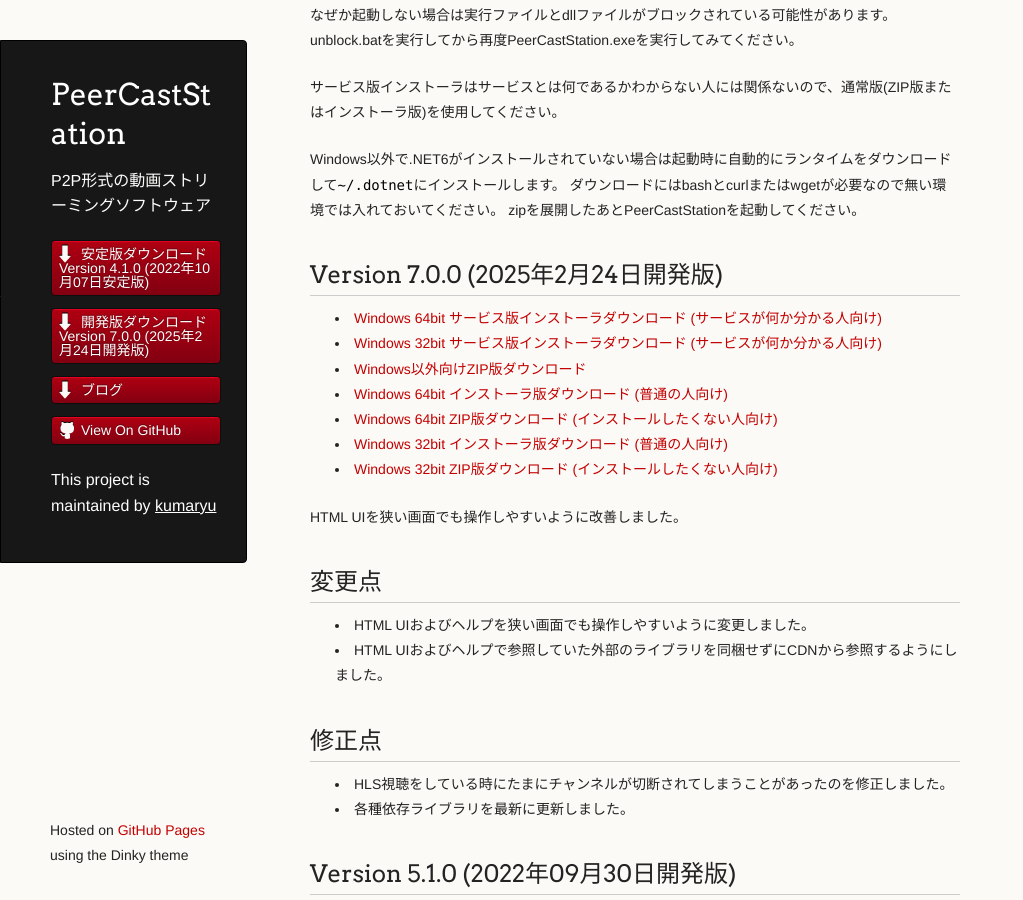
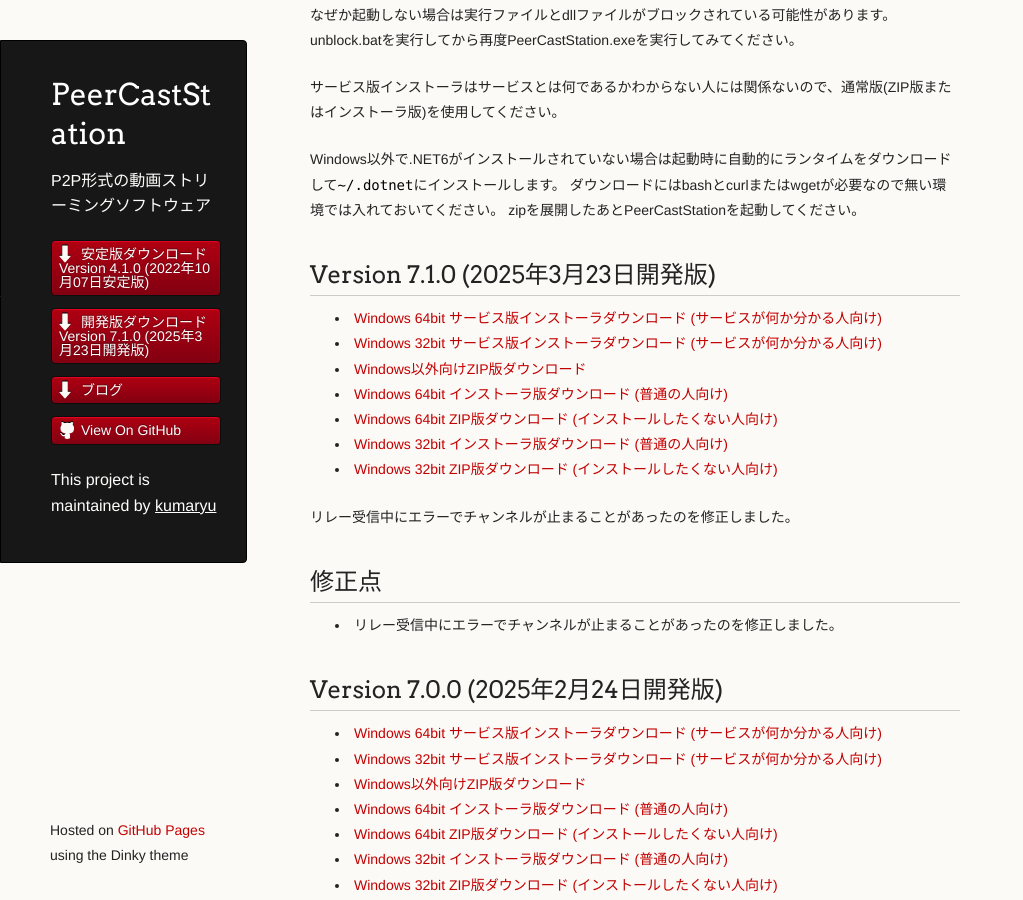
Before and after one commit to kumaryu/peercaststation, a Jekyll site: the page built from download-dev.mkd, in a window 1280 px wide and 900 px high, scrolled down 457 px. Shown: the whole window, without its empty margins (0-1023 px from the left). Built offline with Jekyll 4.4.1, drawn with Linux system fonts in a browser that asks for light colours.

Commit message:
bumped version up to 7.1.0.

```diff
--- a/_data/releasenotes.yml
+++ b/_data/releasenotes.yml
@@ -1,4 +1,45 @@
 ---
+- name: Version 7.1.0 (2025年3月23日開発版)
+  version: 7.1.0
+  channel: dev2
+  notes: |
+    リレー受信中にエラーでチャンネルが止まることがあったのを修正しました。
+
+    ## 修正点
+    * リレー受信中にエラーでチャンネルが止まることがあったのを修正しました。
+
+  date: 2025-03-23T23:00:00+09:00
+  url: https://www.pecastation.org/files/PeerCastStation-7.0.0-any.zip
+  enclosures:
+    - platform: win-x64
+      type: serviceinstaller
+      length: 32830339
+      url: https://www.pecastation.org/files/PecaStationd-7.1.0-x64.msi
+    - platform: win-x86
+      type: serviceinstaller
+      length: 30143333
+      url: https://www.pecastation.org/files/PecaStationd-7.1.0-x86.msi
+    - platform: any
+      type: archive
+      length: 1930886
+      url: https://www.pecastation.org/files/PeerCastStation-7.1.0-any.zip
+    - platform: win-x64
+      type: installer
+      length: 107331683
+      url: https://www.pecastation.org/files/PeerCastStation-7.1.0-x64.msi
+    - platform: win-x64
+      type: archive
+      length: 71453939
+      url: https://www.pecastation.org/files/PeerCastStation-7.1.0-x64.zip
+    - platform: win-x86
+      type: installer
+      length: 94044243
+      url: https://www.pecastation.org/files/PeerCastStation-7.1.0-x86.msi
+    - platform: win-x86
+      type: archive
+      length: 66232467
+      url: https://www.pecastation.org/files/PeerCastStation-7.1.0-x86.zip
+
 - name: Version 7.0.0 (2025年2月24日開発版)
   version: 7.0.0
   channel: dev2
```
